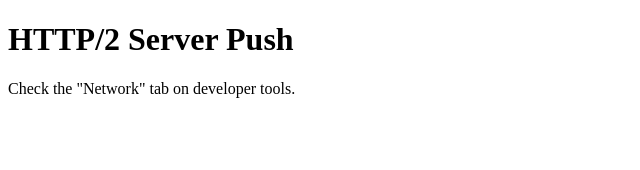
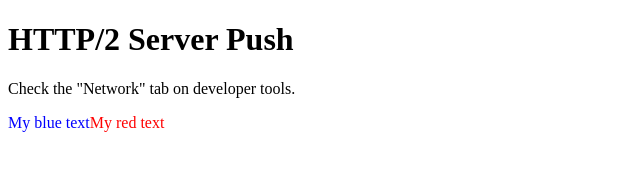
Before and after one commit to rwillrich/http2-server-push, a website with bundled scripts: page public/index.html in a window 1280 px wide. Shown: the whole page, without its empty margins (0-640 px from the left). Built offline with nearby package versions, Linux system fonts and the light colour scheme.

Commit message:
Add first DOM components

```diff
--- a/public/a.js
+++ b/public/a.js
@@ -1 +1,6 @@
-export default (name = 'World') => `Hi, ${name}!`
+const container = document.getElementById("app-container")
+const content = document.createElement("span")
+content.style.color = "blue"
+content.innerHTML = "My blue text"
+
+export default (name = 'World') => container.appendChild(content)
--- a/public/b.js
+++ b/public/b.js
@@ -1 +1,6 @@
-export default (name = 'World') => `Hello, ${name}!`
+const container = document.getElementById("app-container")
+const content = document.createElement("span")
+content.style.color = "red"
+content.innerHTML = "My red text"
+
+export default (name = 'World') => container.appendChild(content)
--- a/public/index.html
+++ b/public/index.html
@@ -10,5 +10,6 @@
   <body>
     <h1>HTTP/2 Server Push</h1>
     <p>Check the "Network" tab on developer tools.</p>
+    <div id="app-container" />
   </body>
 </html>
--- a/public/main.js
+++ b/public/main.js
@@ -1,5 +1,5 @@
-import greetingA from './a.js'
-import greetingB from './b.js'
+import componentA from './a.js'
+import componentB from './b.js'
 
-console.log(greetingA())
-console.log(greetingB())
+componentA()
+componentB()
```
